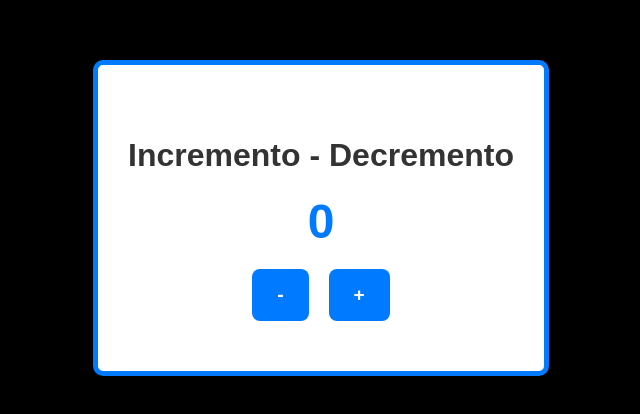
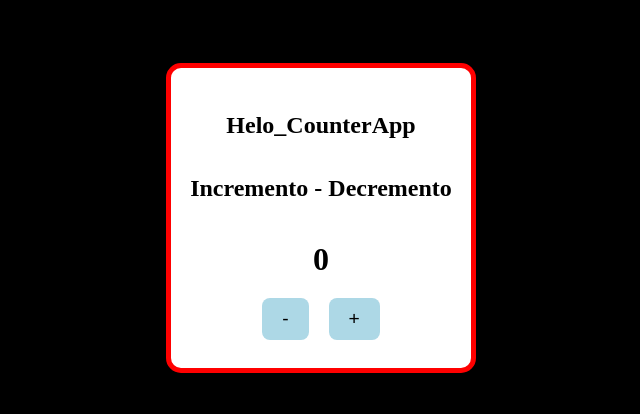
Before and after one commit to SimoneGiannecchini/progetto_contatore, a plain HTML site: page index.html in a window 1280 px wide. Shown: the part 182-596 px from the top of the page, without its empty margins (319-959 px from the left). Drawn offline with Linux system fonts and the light colour scheme.

Commit message:
Add files via upload

```diff
--- a/css/style.css
+++ b/css/style.css
@@ -1,58 +1,49 @@
 body {
-    font-family: Arial, sans-serif;
   background-color: black;
-    color: #333;
+  display: flex;
+  justify-content: center;
+  align-items: center;
+  height: 100vh;
+  margin: 0;
+}
+.app {
+  width: 300px;
+  height: 300px;
+  background-color: white;
+  border: 5px solid red;
+  border-radius: 15px;
   display: flex;
   flex-direction: column;
+  justify-content: center;
   align-items: center;
-    justify-content: center;
-    height: 100vh;
-    margin: 0;
-
 }
-  .app{
-    border: 5px solid #007bff;
-    padding: 50px 30px;
-    border-radius: 10px;
-    background-color: white;
+h1 {
+  font-size: 1.5rem;
+  text-align: center;
 }
-
-  h1 {
+#counter {
   font-size: 2rem;
-    margin-bottom: 20px;
-  }
-
-  #counter {
-    display: flex;
-    justify-content: center;
-    font-size: 3rem;
   font-weight: bold;
   margin: 20px 0;
-    color: #007bff;
+  color: black;
 }
-
 .button-container {
   display: flex;
   gap: 20px;
-    justify-content: center;
 }
-
 button {
-    background-color: #007bff;
-    color: white;
+  background-color: lightblue;
+  color: black;
   border: none;
-    padding: 15px 25px;
+  padding: 10px 20px;
   font-size: 1.2rem;
-    font-weight: bold;
   border-radius: 8px;
   cursor: pointer;
   transition: background-color 0.3s ease;
 }
-
 button:hover {
-    background-color: #0056b3;
+  background-color: deepskyblue;
 }
-
 button:active {
   transform: scale(0.95);
 }
--- a/index.html
+++ b/index.html
@@ -14,13 +14,15 @@
 </head>
 <body>
    <div class="app">
-  <h1>Incremento - Decremento</h1>
+    <h1>Helo_CounterApp</h1>
+      <h2>Incremento - Decremento</h2>
       <div id="counter">0</div>
       <div class="button-container">
         <button id="decrease">-</button>
         <button id="increase">+</button>
       </div>
    </div>
+
    <script src="js/app.js"></script>
 </body>
 </html>
--- a/js/app.js
+++ b/js/app.js
@@ -1,15 +1,9 @@
-const counter = document.getElementById('counter');
-const decreaseButton = document.getElementById('decrease');
-const increaseButton = document.getElementById('increase');
-let count = 0;
-function updateCounter() {
-  counter.textContent = count;
-}
-decreaseButton.addEventListener('click', () => {
-  count--;
-  updateCounter();
+document.addEventListener('DOMContentLoaded', function () {
+  const counter = document.getElementById('counter');
+  document.getElementById('decrease').addEventListener('click', function () {
+      counter.textContent = parseInt(counter.textContent) - 1;
+  });
+  document.getElementById('increase').addEventListener('click', function () {
+      counter.textContent = parseInt(counter.textContent) + 1;
+  });
 });
-increaseButton.addEventListener('click', () => {
-  count++;
-  updateCounter();
-});
```
Lines whose indentation alone changed are shown as unchanged.
